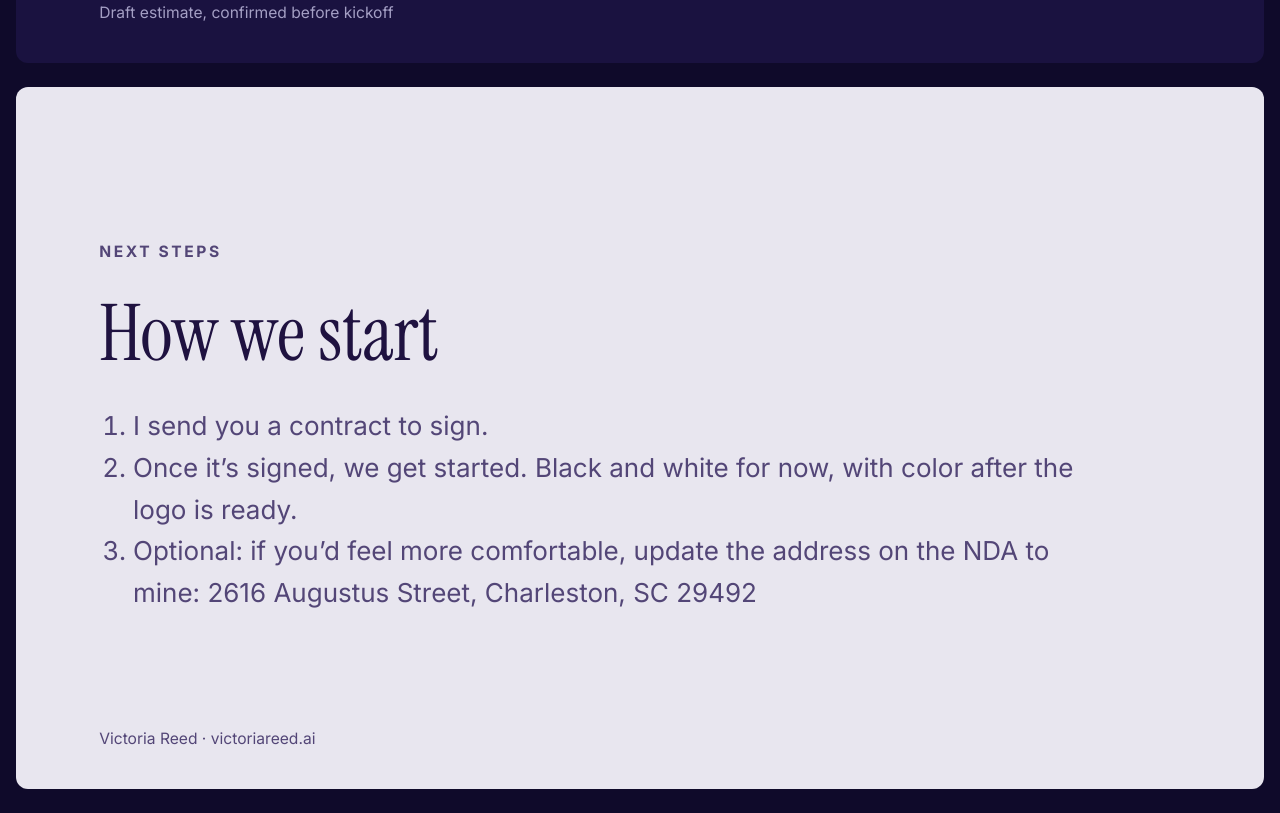
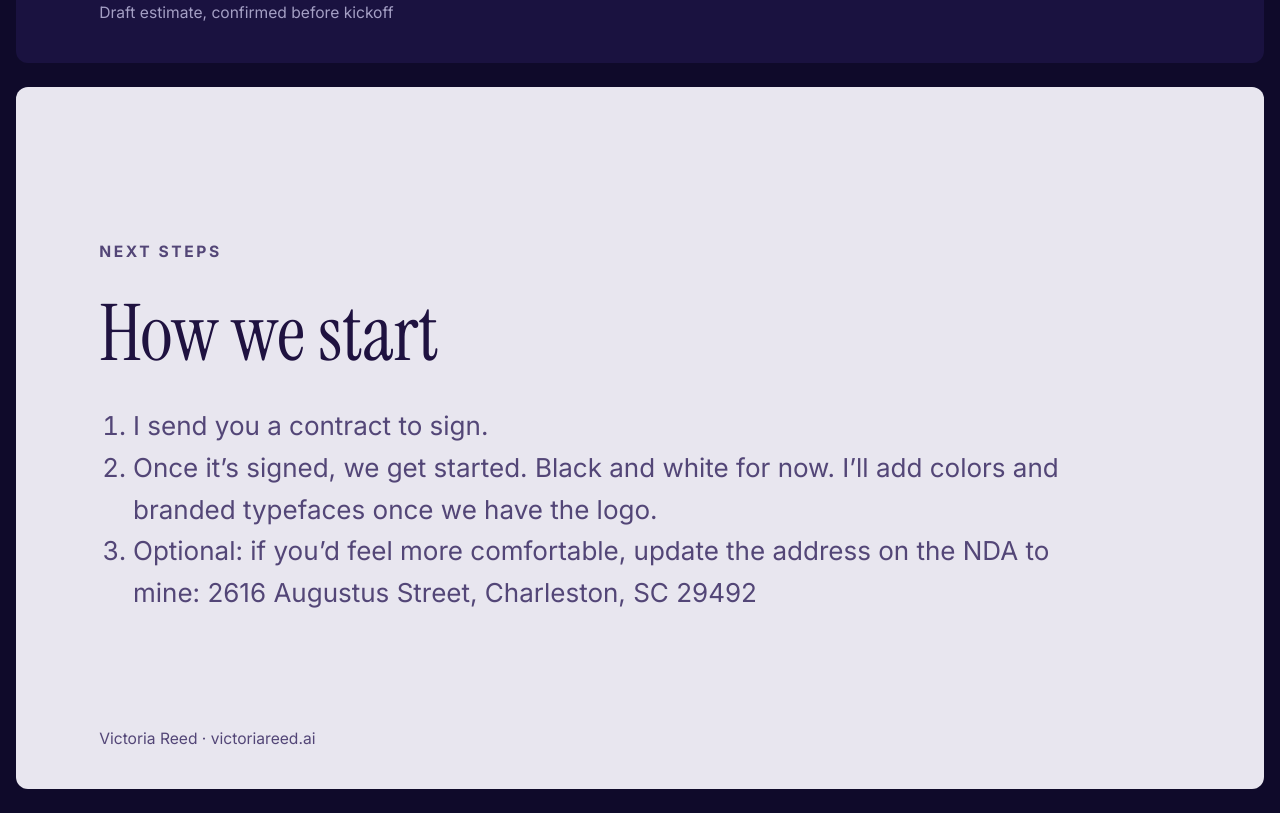
Before and after one commit to VickyRule22/decks, a plain HTML site: page mahjong-usa-k7q3x9/index.html in a window 1280 px wide. Shown: the part 3567-4380 px from the top of the page. Drawn offline with Linux system fonts and the light colour scheme.

Commit message:
Mahjong deck: mention colors and typefaces after logo
Co-Authored-By: Claude Sonnet 5.5 <noreply@anthropic.com>

```diff
--- a/mahjong-usa-k7q3x9/index.html
+++ b/mahjong-usa-k7q3x9/index.html
@@ -158,7 +158,7 @@ ul,ol{padding-left:1.3em}
 <h2 style="font-family:'Instrument Serif', Georgia, serif;font-size:120px;font-weight:400;line-height:1.05;width:1500px">How we start</h2>
 <ol style="font-size:40px;line-height:1.6;color:#534677;width:1500px">
 <li>I send you a contract to sign.</li>
-<li>Once it’s signed, we get started. Black and white for now, with color after the logo is ready.</li>
+<li>Once it’s signed, we get started. Black and white for now. I’ll add colors and branded typefaces once we have the logo.</li>
 <li>Optional: if you’d feel more comfortable, update the address on the NDA to mine: 2616 Augustus Street, Charleston, SC 29492</li>
 </ol>
 <p style="position:absolute;left:128px;bottom:64px;width:1664px;font-size:24px;color:#534677">Victoria Reed · victoriareed.ai</p>
```
